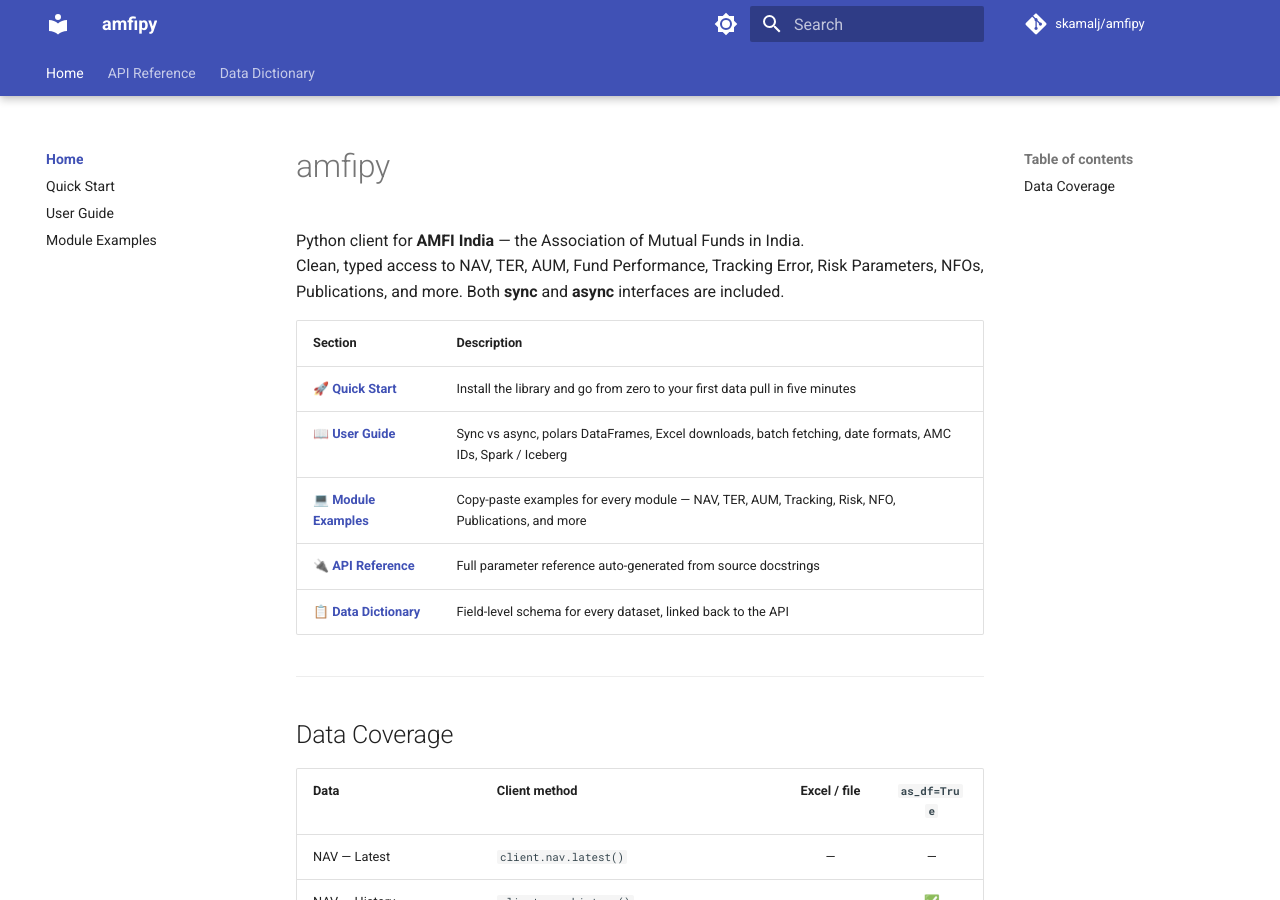
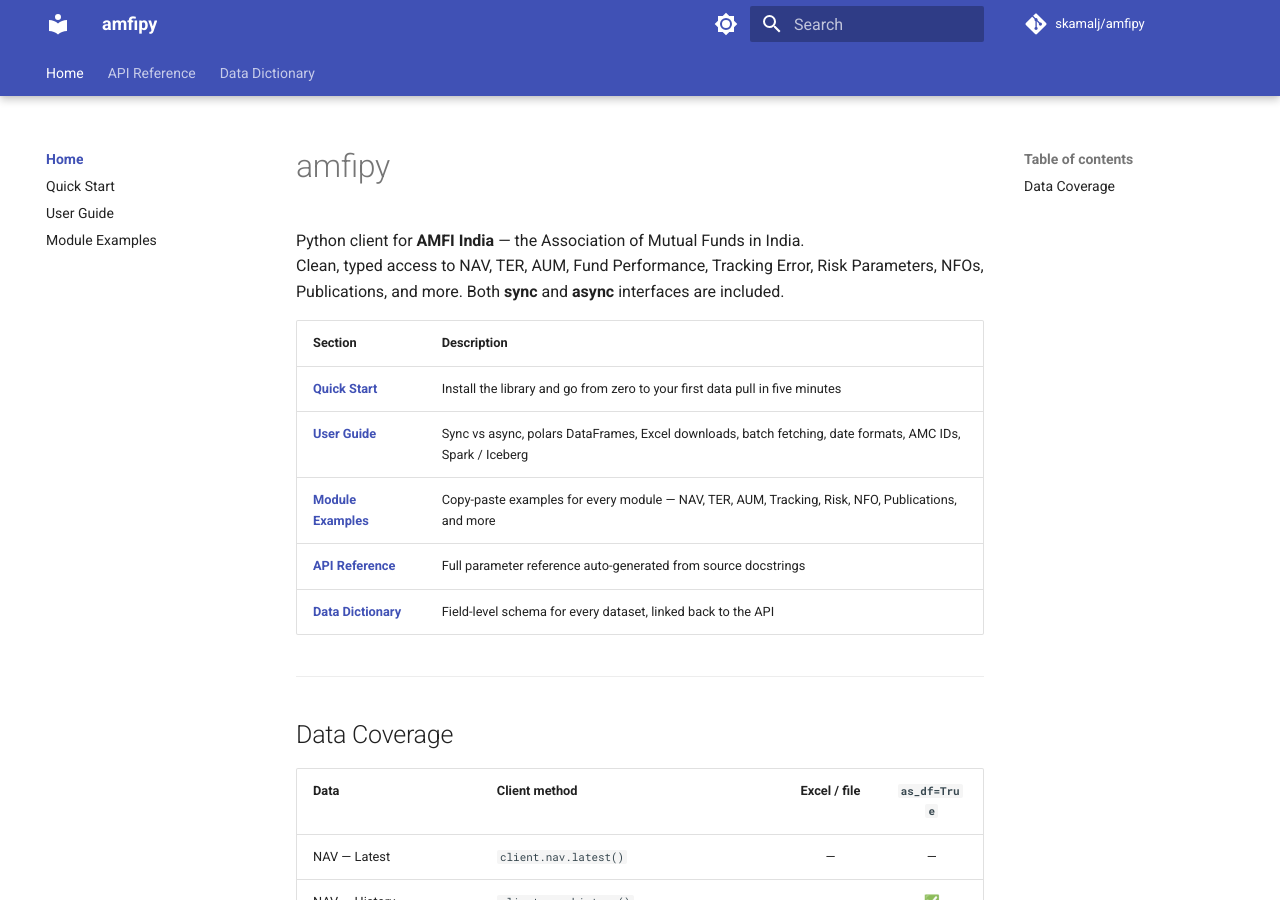
Before and after one commit to skamalj/amfipy, an MkDocs documentation site: the page built from docs/index.md, in a window 1280 px wide and 900 px high. Built offline with MkDocs 1.6.1 and Material for MkDocs 9.7.7, drawn with Linux system fonts in a browser that asks for light colours; comment, search, counter and statistics services are not loaded.

Commit message:
docs: remove emoji icons from home page nav table
Co-Authored-By: Claude Sonnet 4.6 <noreply@anthropic.com>

```diff
--- a/docs/index.md
+++ b/docs/index.md
@@ -5,11 +5,11 @@ Clean, typed access to NAV, TER, AUM, Fund Performance, Tracking Error, Risk Par
 
 | Section | Description |
 |---|---|
-| 🚀 [**Quick Start**](quickstart.md) | Install the library and go from zero to your first data pull in five minutes |
-| 📖 [**User Guide**](userguide.md) | Sync vs async, polars DataFrames, Excel downloads, batch fetching, date formats, AMC IDs, Spark / Iceberg |
-| 💻 [**Module Examples**](modules.md) | Copy-paste examples for every module — NAV, TER, AUM, Tracking, Risk, NFO, Publications, and more |
-| 🔌 [**API Reference**](api/index.md) | Full parameter reference auto-generated from source docstrings |
-| 📋 [**Data Dictionary**](data/index.md) | Field-level schema for every dataset, linked back to the API |
+| [**Quick Start**](quickstart.md) | Install the library and go from zero to your first data pull in five minutes |
+| [**User Guide**](userguide.md) | Sync vs async, polars DataFrames, Excel downloads, batch fetching, date formats, AMC IDs, Spark / Iceberg |
+| [**Module Examples**](modules.md) | Copy-paste examples for every module — NAV, TER, AUM, Tracking, Risk, NFO, Publications, and more |
+| [**API Reference**](api/index.md) | Full parameter reference auto-generated from source docstrings |
+| [**Data Dictionary**](data/index.md) | Field-level schema for every dataset, linked back to the API |
 
 ---
 
```
